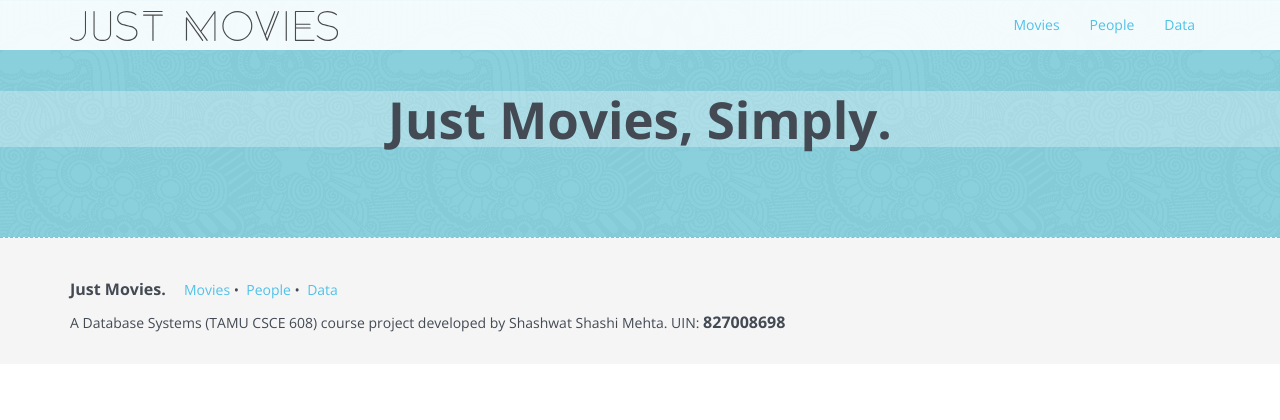
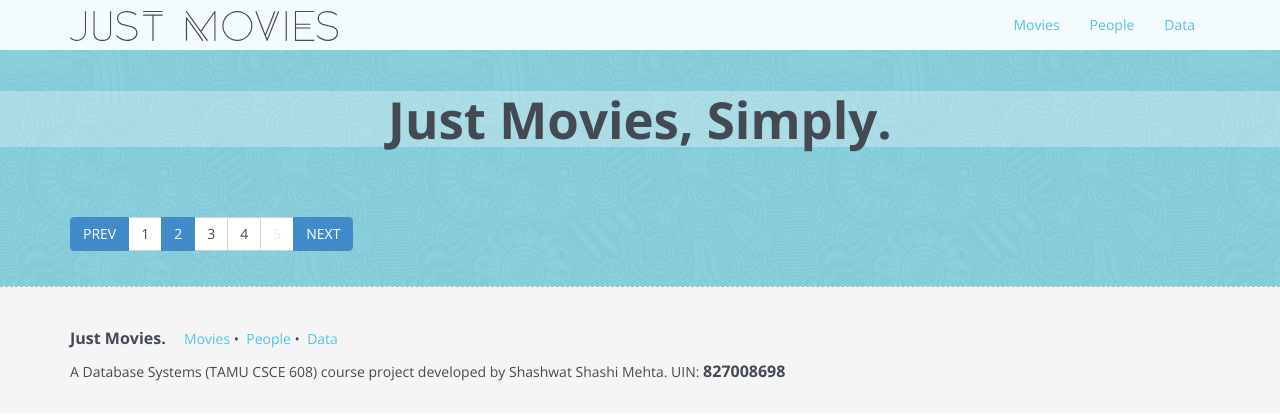
Before and after one commit to shashwatblack/justmovies, a Django app: template templates/justmovies/index.html in a window 1280 px wide. Shown: the top 420 px of the page. Run offline with Django 3.2, Linux system fonts and the light colour scheme; the template is opened without the code that fills it, so the values that code supplies are empty.

Commit message:
Added non-matched url rule; Added pagination styles.

```diff
--- a/justmovies/urls.py
+++ b/justmovies/urls.py
@@ -15,11 +15,14 @@ Including another URLconf
 """
 from django.contrib import admin
 from django.urls import path
+from django.conf.urls import url
 from justmovies.views import HomeView
+from django.views.generic.base import RedirectView
 
 urlpatterns = [
-    path('', HomeView.as_view(), name='home'),
-    path('/people', HomeView.as_view(), name='people'),
-    path('/data', HomeView.as_view(), name='data'),
+    path('movies', HomeView.as_view(), name='movies'),
+    path('people', HomeView.as_view(), name='people'),
+    path('data', HomeView.as_view(), name='data'),
     path('admin/', admin.site.urls),
+    url(r'^.*$', RedirectView.as_view(url='movies', permanent=False), name='home')
 ]
--- a/static/css/styles.css
+++ b/static/css/styles.css
@@ -59,3 +59,8 @@
 .flat {
     border-radius: 0 !important;
 }
+
+.pagination > .active > a {
+    background-color: #428bca;
+    border-color: #428bca;
+}
--- a/templates/justmovies/index.html
+++ b/templates/justmovies/index.html
@@ -37,7 +37,7 @@
           </div>
           <div class="collapse navbar-collapse">
             <ul class="nav navbar-nav navbar-right">
-              <li><a class="nav-link" href="{% url 'home' %}">Movies</a></li>
+              <li><a class="nav-link" href="{% url 'movies' %}">Movies</a></li>
               <li><a class="nav-link" href="{% url 'people' %}">People</a></li>
               <li><a class="nav-link" href="{% url 'data' %}">Data</a></li>
             </ul>
@@ -70,6 +70,19 @@
             </div>
           {% endfor %}
         </div>
+        <div class="row example-pagination">
+          <div class="col-md-12">
+            <ul class="pagination">
+              <li class="active flat"><a href="#">PREV</a></li>
+              <li><a href="#">1</a></li>
+              <li class="active"><a href="#">2</a></li>
+              <li><a href="#">3</a></li>
+              <li><a href="#">4</a></li>
+              <li class="disabled"><a href="#">5</a></li>
+              <li class="active flat"><a href="#">NEXT</a></li>
+            </ul>
+          </div>
+        </div>
       </div>
       <!--footer-->
       <div class="site-footer">
@@ -77,7 +90,7 @@
           <div class="copyright clearfix">
           <p>
             <b>Just Movies.</b>&nbsp;&nbsp;&nbsp;&nbsp;
-            <a href="{% url 'home' %}">Movies</a>&nbsp;&bull;&nbsp;
+            <a href="{% url 'movies' %}">Movies</a>&nbsp;&bull;&nbsp;
             <a href="{% url 'people' %}">People</a>&nbsp;&bull;&nbsp;
             <a href="{% url 'data' %}">Data</a>
           </p>
```
